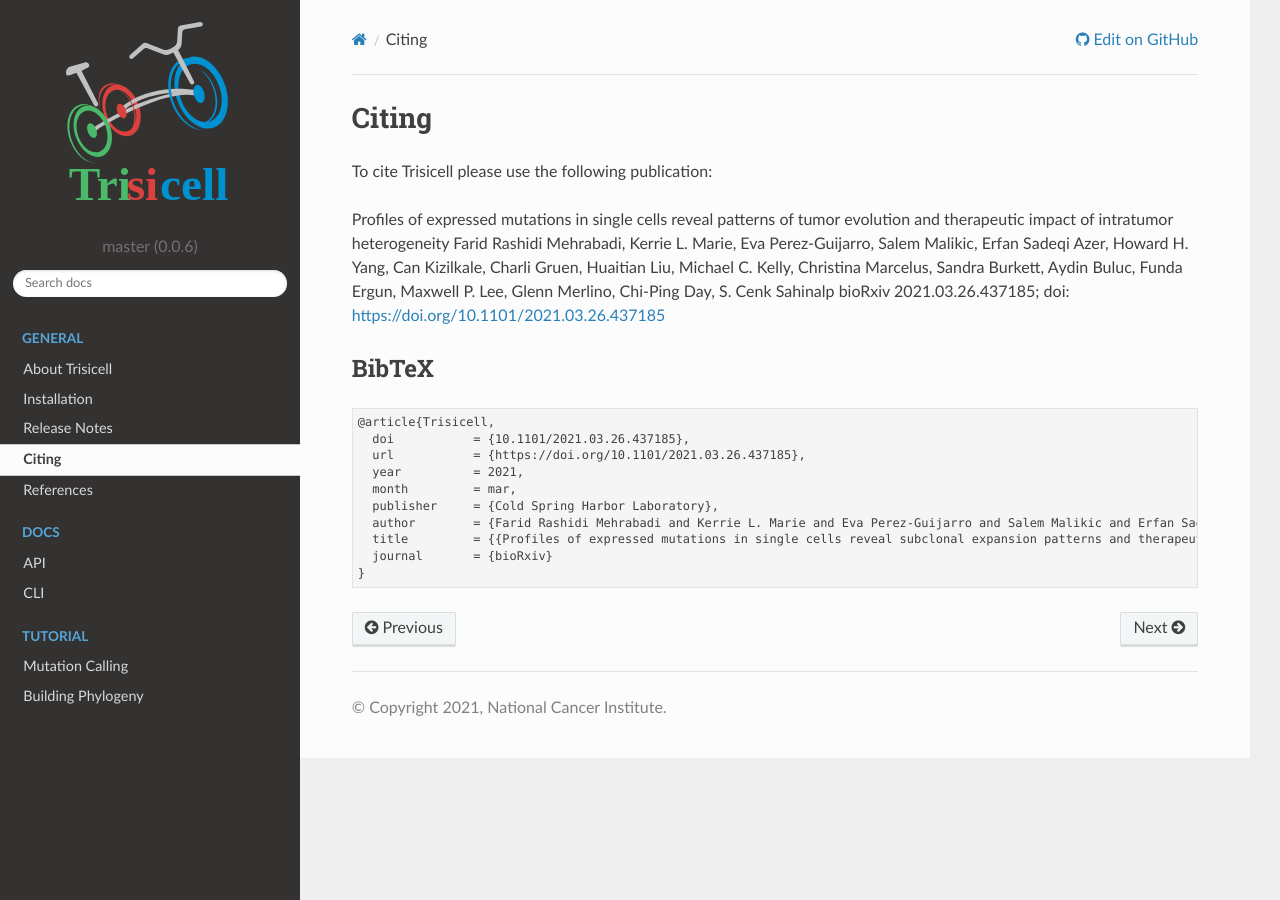
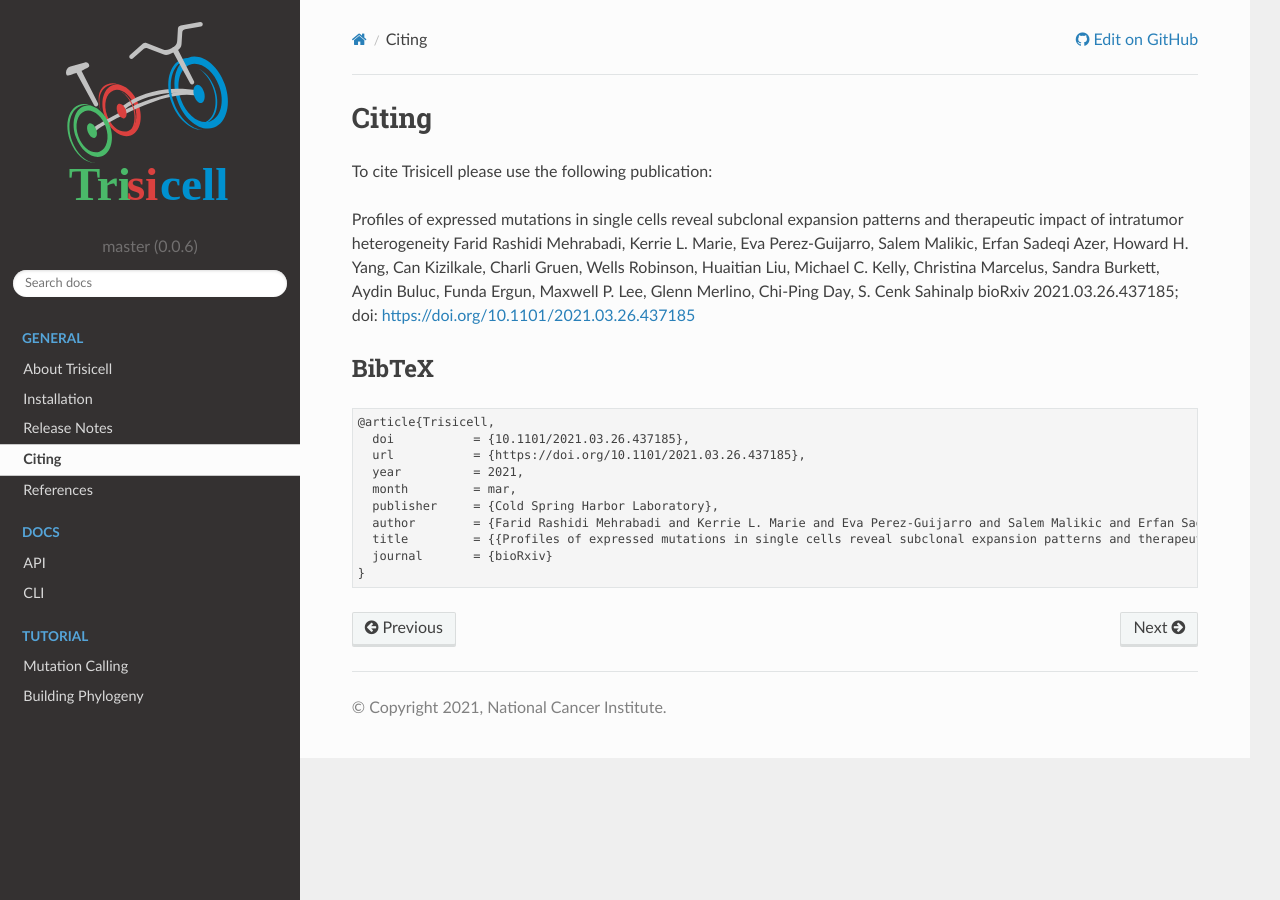
Before and after one commit to faridrashidi/trisicell, a Sphinx documentation site: the page built from docs/source/citing.rst, in a window 1280 px wide. Built offline with Sphinx 7.4.7 and the Read the Docs theme 2.0.0, drawn with Linux system fonts in a browser that asks for light colours.

Commit message:
update citing

```diff
--- a/docs/source/citing.rst
+++ b/docs/source/citing.rst
@@ -4,8 +4,8 @@ Citing
 ------
 To cite Trisicell please use the following publication:
 
-Profiles of expressed mutations in single cells reveal patterns of tumor evolution and therapeutic impact of intratumor heterogeneity
-Farid Rashidi Mehrabadi, Kerrie L. Marie, Eva Perez-Guijarro, Salem Malikic, Erfan Sadeqi Azer, Howard H. Yang, Can Kizilkale, Charli Gruen, Huaitian Liu, Michael C. Kelly, Christina Marcelus, Sandra Burkett, Aydin Buluc, Funda Ergun, Maxwell P. Lee, Glenn Merlino, Chi-Ping Day, S. Cenk Sahinalp
+Profiles of expressed mutations in single cells reveal subclonal expansion patterns and therapeutic impact of intratumor heterogeneity
+Farid Rashidi Mehrabadi, Kerrie L. Marie, Eva Perez-Guijarro, Salem Malikic, Erfan Sadeqi Azer, Howard H. Yang, Can Kizilkale, Charli Gruen, Wells Robinson, Huaitian Liu, Michael C. Kelly, Christina Marcelus, Sandra Burkett, Aydin Buluc, Funda Ergun, Maxwell P. Lee, Glenn Merlino, Chi-Ping Day, S. Cenk Sahinalp
 bioRxiv 2021.03.26.437185; doi: https://doi.org/10.1101/2021.03.26.437185
 
 BibTeX
```
